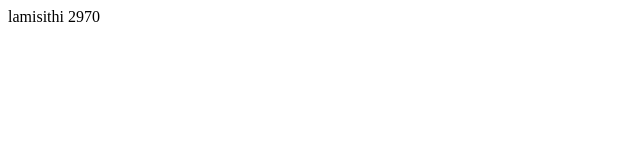
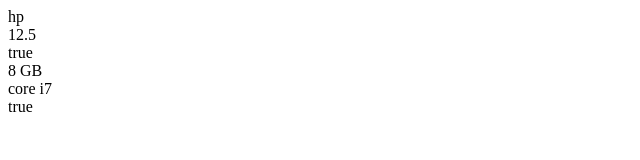
Before and after one commit to devid-charli/lamia.js, a plain HTML site: page index.html in a window 1280 px wide. Shown: the whole page, without its empty margins (0-640 px from the left). Drawn offline with Linux system fonts and the light colour scheme.

Commit message:
object+for loop

```diff
--- a/index.html
+++ b/index.html
@@ -8,39 +8,30 @@
 <body>
 
 
-
-<script>
-function myMakeup(){
-
-    return "lami"
-}
-
-
-newValue=myMakeup()+"sithi";
-
-
-document.write(newValue)
-
-</script>
-
-
 <script>
 
 
-function counnumber(num1 , num2){
+var myLaptop={
 
-return num1 * num2;
+brand:"hp",
+display:12.5,
+isLaptop:true,
+
+ram:"8 GB",
+
+processor:"core i7",
+
+isSSD:true
+
 
 }
 
-newValue=counnumber(55 , 54)+0;
-document.write(newValue);
+for(var item in myLaptop){
 
-
-
+    document.write(myLaptop [item]+"<br>")
+}
 
 </script>
-
 
 
 
```
